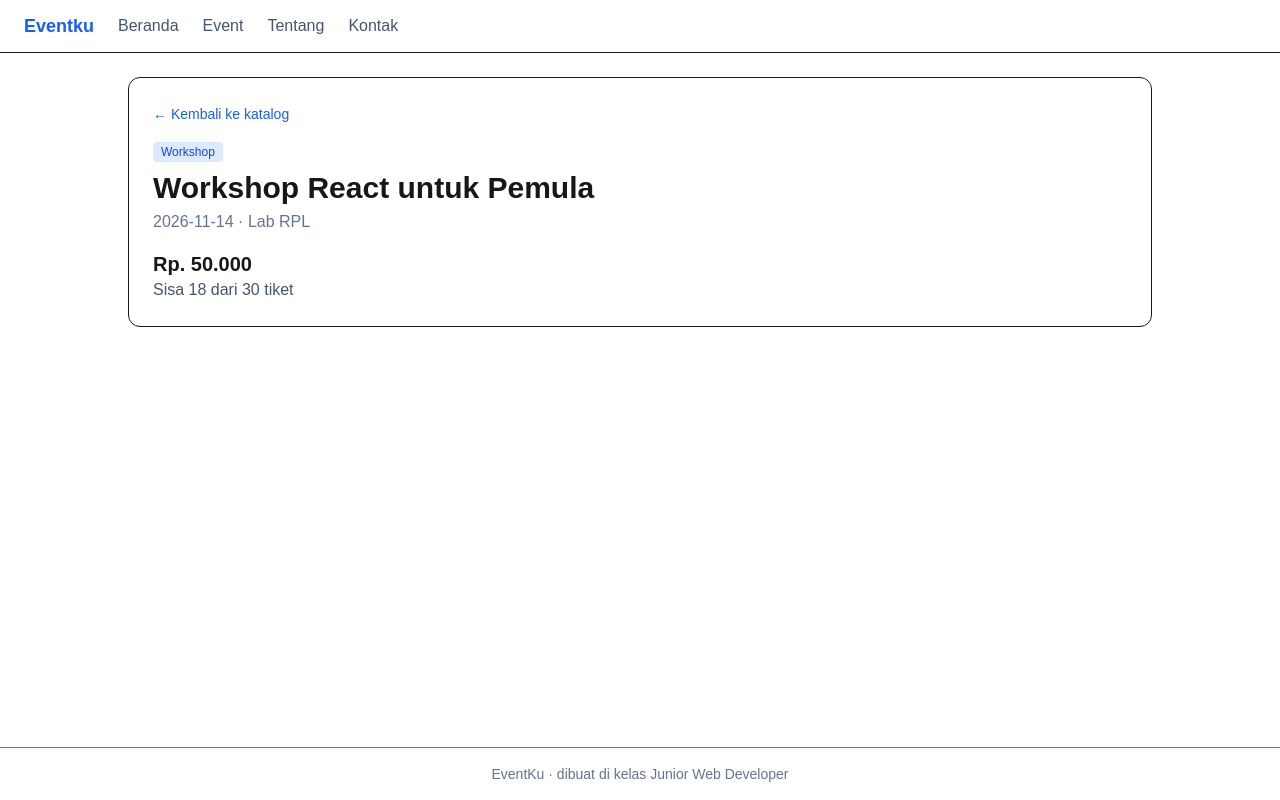
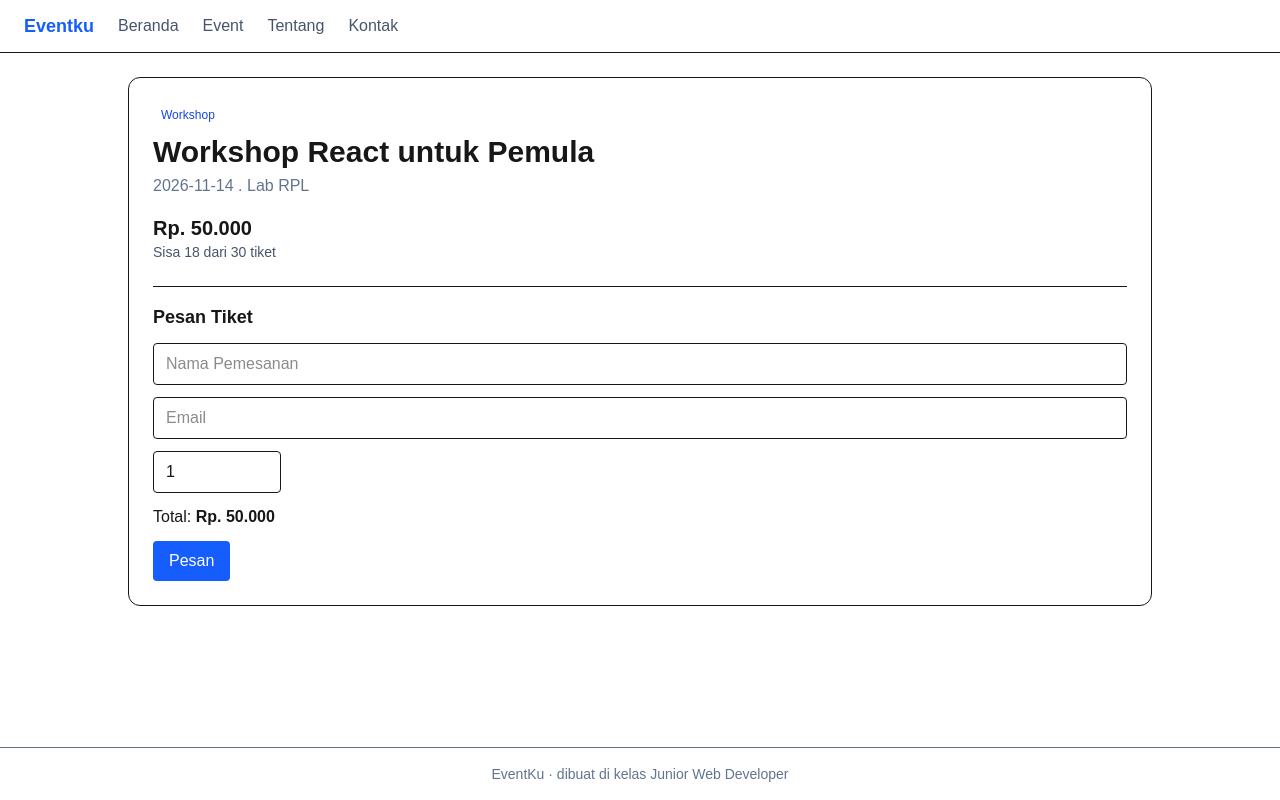
Before and after one commit to elpyraramadhani-web/Latihan1_next.js, a Next.js app: page /event/1 in a window 1280 px wide. Built offline with nearby package versions, Linux system fonts and the light colour scheme.

Commit message:
Membuat formulir pemesanan tiket dengan minimal pembelian 1 dan harganya ikut berubah sesuai jumlah tiket yang di beli dan menambah validasi email

```diff
--- a/app/event/[id]/page.tsx
+++ b/app/event/[id]/page.tsx
@@ -1,27 +1,25 @@
 import { notFound } from "next/navigation";
-import { events, rupiah } from "@/data/events";
-import Link from "next/link";
+import {events, rupiah} from "@/data/events";
+import FormPesan from "@/components/FromPesan";
 
-export default async function Detail({ params }: PageProps<"/event/[id]">) {
+export default async function Detail({params}: PageProps<"/event/[id]">) {
     const { id } = await params;
     const event = events.find((e) => e.id === Number(id));
     if (!event) notFound();
 
     const sisa = event.kuota - event.terisi;
-  return (
+    return(
         <article className="rounded-xl border bg-white p-6">
-    <Link href="/event" className="text-sm text-blue-600 hover:underline">
-    ← Kembali ke katalog
-  </Link>
-      <span className="mt-4 block w-fit rounded bg-blue-100 px-2 py-0.5 text-xs text-blue-700">
+            <span className="Rounded bf-blue-100 px-2 py-0.5 text-xs text-blue-700">
                 {event.kategori}
             </span>
             <h1 className="mt-2 text-3xl font-bold">{event.judul}</h1>
             <p className="mt-1 text-slate-500">
-        {event.tanggal} · {event.lokasi}
+                {event.tanggal} . {event.lokasi}
             </p>
-      <p className="mt-4 text-xl font-semibold">{rupiah(event.harga)}</p>
-      <p className="text-slate-600">Sisa {sisa} dari {event.kuota} tiket</p>
+            < p className="mt-4 text-xl font-semibold">{rupiah(event.harga)}</p>
+            <p className="text-sm text-slate-600">Sisa {sisa} dari {event.kuota} tiket</p>
+            <FormPesan event={event} />
         </article>
-  );
+    )
 }
--- a/app/event/page.tsx
+++ b/app/event/page.tsx
@@ -1,11 +1,15 @@
 import {events} from "@/data/events";
-import KatalogInteraktif from "@/components/KatalogInteraktif";
+import KartuEvent from "@/components/KartuEvent";
 
 export default function Katalog() {
     return (
         <div>
             <h1 className="mb-4 text-2xl font-bold">Katalog Event</h1>
-            <KatalogInteraktif events={events} />
+            <div className="grid gap-4 sm:grid-cols-2 lg:grid-cols-3">
+                {events.map((e) => (
+                    <KartuEvent key={e.id} event={e} />
+                ))}
+            </div>
         </div>
     );
 }
--- /dev/null
+++ b/components/FromPesan.tsx
@@ -0,0 +1,63 @@
+"use client";
+import {useState} from "react";
+import { rupiah, type Event } from "@/data/events";
+
+export default function FromPesan({event}: {event: Event}) {
+    const sisa = event.kuota - event.terisi;
+    const [nama, setNama] = useState("");
+    const [email, setEmail] = useState("");
+    const [jumlah, setJumlah] = useState(1);
+    const [pesan, setPesan] = useState("");
+    const [berhasil, setBerhasil] = useState(false);
+
+    function kirim(e: React.FormEvent) {
+        e.preventDefault();
+        setBerhasil(false);
+        if(nama.trim().length < 0) return setPesan("Nama minimal 3 huruf.");
+        if(!email.includes("@")) return setPesan("Email harus mengandung tanda @.");
+        if(jumlah < 1) return setPesan("Jumlah minimal 1 tiket.");
+        if(jumlah > sisa) return setPesan(`Hanya tersisa ${sisa} tiket.`);
+        setPesan("");
+        setBerhasil(true);
+    }
+
+    if(sisa === 0) {
+        return <p className="mt-6 font-medium text-red-600">Tiket habis</p>;
+
+    }
+
+    return (
+        <form onSubmit={kirim} className="mt-6 space-y-3 border-t pt-4">
+            <h2 className="text-lg font-semibold">Pesan Tiket</h2>
+            <input
+                value={nama}
+                onChange={(e) => setNama(e.target.value)}
+                placeholder="Nama Pemesanan"
+                className="block w-full rounded border px-3 py-2"
+            />
+            <input
+                type="email"
+                value={email}
+                onChange={(e) => setEmail(e.target.value)}
+                placeholder="Email"
+                className="block w-full rounded border px-3 py-2"
+            />
+            <input
+                type="number"
+                value={jumlah}
+                onChange={(e) => setJumlah(Number(e.target.value))}
+                className="block w-32 rounded border px-3 py-2"
+            />
+            <p>Total: <b>{rupiah(event.harga * jumlah)}</b></p>
+            {pesan && <p className="text-red-600">{pesan}</p>}
+            {berhasil && (
+                <p className="text-green-700">
+                   Terima kasih {nama}! {jumlah} tiket dipesan (belum tersimpan, ini masih latihan).
+                </p>
+            )}
+            <button className="rounded bg-blue-600 px-4 py-2 text-white hover:bg-blue-700">
+                Pesan
+            </button>
+        </form>
+    );
+}
```
Lines whose indentation alone changed are shown as unchanged.
